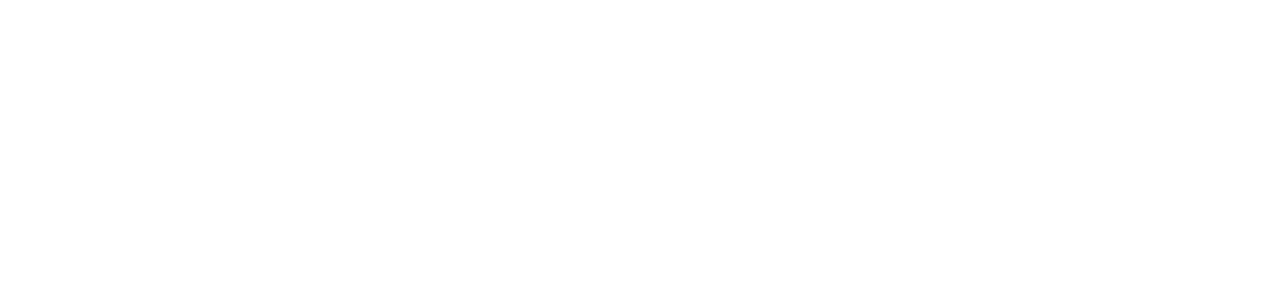
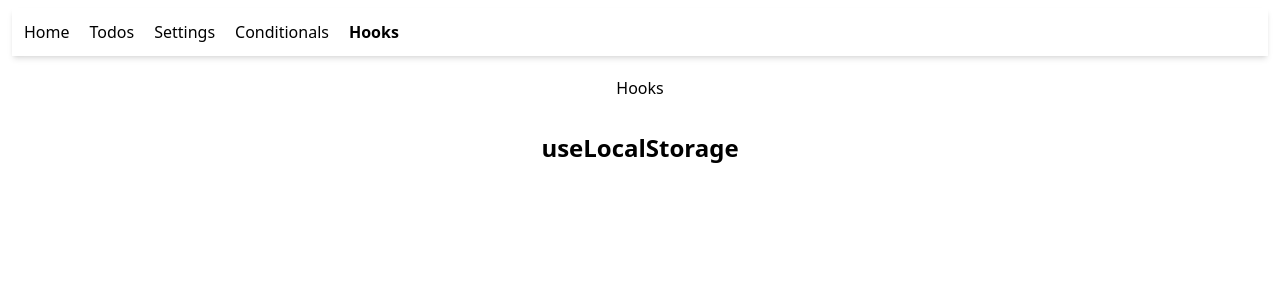
Before and after one commit to alonzojoe/ad-ts, a React (Vite) app: page /hooks/useLocalStorage in a window 1280 px wide. Before the commit this address had no page. Shown: the top 300 px of the page. Built offline with nearby package versions, Linux system fonts and the light colour scheme.

Commit message:
create new page component UseLocalStorage + route registration

```diff
--- a/src/App.tsx
+++ b/src/App.tsx
@@ -7,6 +7,7 @@ import Home from "./pages/Home";
 import Hooks from "./pages/Hooks";
 import HookNav from "./features/hooks/HookNav";
 import UsePrevious from "./features/hooks/UsePrevious";
+import UseLocalStorage from "./features/hooks/UseLocalStorage";
 // import Button from "./components/Button";
 // import ButtonRef from "./components/ButtonRef";
 function App() {
@@ -28,6 +29,7 @@ function App() {
           <Route path="hooks" element={<Hooks />}>
             <Route index element={<HookNav />} />
             <Route path="usePrevious" element={<UsePrevious />} />
+            <Route path="useLocalStorage" element={<UseLocalStorage />} />
           </Route>
         </Route>
       </Routes>
--- /dev/null
+++ b/src/features/hooks/UseLocalStorage.tsx
@@ -0,0 +1,9 @@
+const UseLocalStorage = () => {
+  return (
+    <div className="flex flex-col space-y-2 items-center justify-center p-3">
+      <h1 className="text-2xl font-bold">useLocalStorage</h1>
+    </div>
+  );
+};
+
+export default UseLocalStorage;
```
